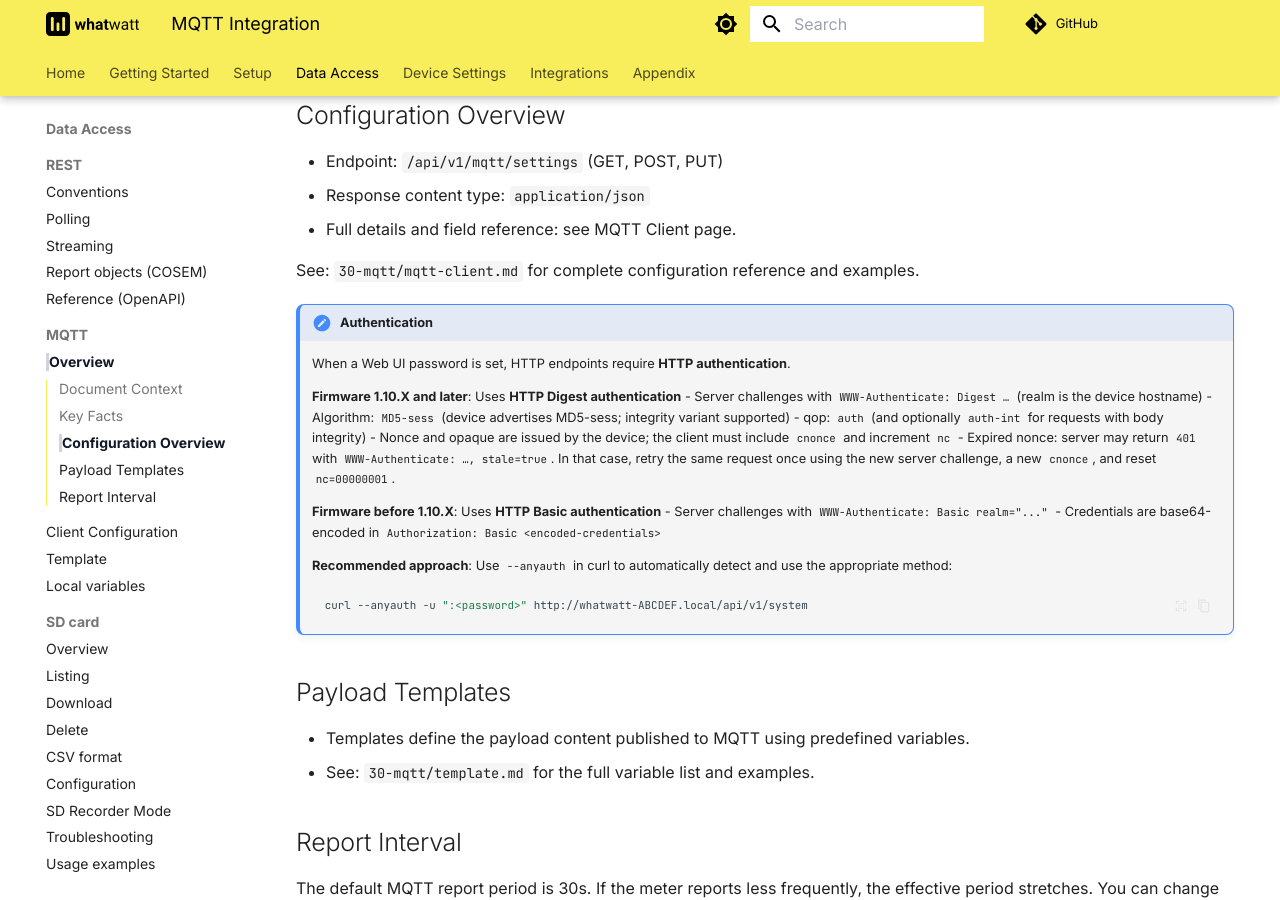
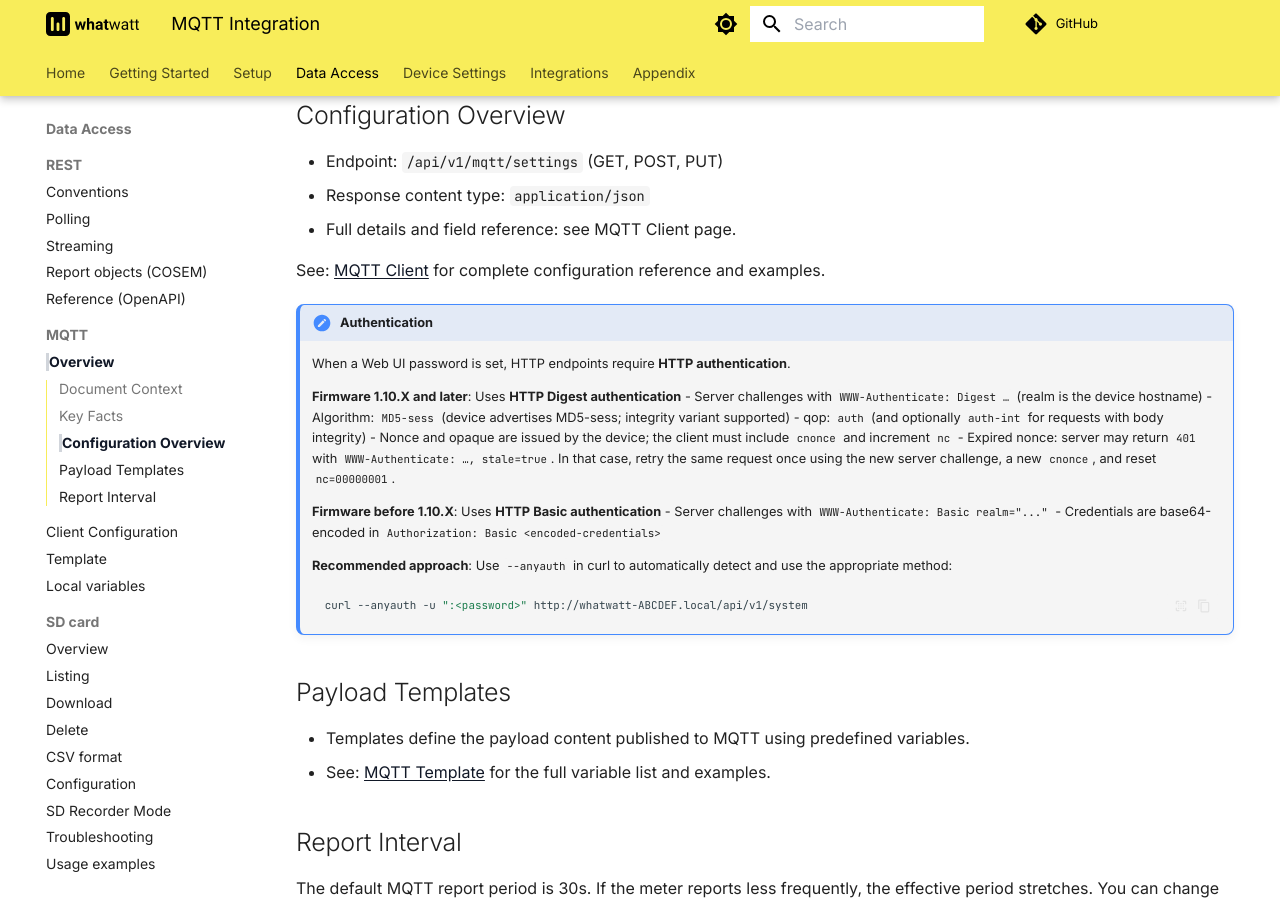
Before and after one commit to whatwatt-ch/whatwatt-go-documentation, an MkDocs documentation site: the page built from docs/30-mqtt/index.md, in a window 1280 px wide and 900 px high, scrolled down 995 px. Built offline with MkDocs 1.6.1 and Material for MkDocs 9.7.7, drawn with Linux system fonts in a browser that asks for light colours.

Commit message:
MQTT: refine index overview and client page after de-duplication

```diff
--- a/docs/30-mqtt/index.md
+++ b/docs/30-mqtt/index.md
@@ -63,14 +63,14 @@
 - Response content type: `application/json`
 - Full details and field reference: see MQTT Client page.
 
-See: `30-mqtt/mqtt-client.md` for complete configuration reference and examples.
+See: [MQTT Client](mqtt-client.md) for complete configuration reference and examples.
 
 --8<-- "../_partials/auth-note.md"
 
 ## Payload Templates
 
 - Templates define the payload content published to MQTT using predefined variables.
-- See: `30-mqtt/template.md` for the full variable list and examples.
+- See: [MQTT Template](template.md) for the full variable list and examples.
 
 ## Report Interval
 
--- a/docs/30-mqtt/mqtt-client.md
+++ b/docs/30-mqtt/mqtt-client.md
@@ -68,10 +68,9 @@
 
 ## Template & Variables
 
-See `30-mqtt/template.md` for the full variable list, examples, and guidance on quoting and substitution.
+See [MQTT Template](template.md) for the full variable list, examples, and guidance on quoting and substitution.
 
-> Tips
->
-> - Treat missing fields as unavailable; don’t assume zero means present.
-> - Quote text variables, don’t quote numeric variables in templates.
-> - Shortly after power‑on some values may be `null` or empty until available.
+!!! note "Tips"
+    - Treat missing fields as unavailable; don’t assume zero means present.
+    - Quote text variables, don’t quote numeric variables in templates.
+    - Shortly after power‑on some values may be `null` or empty until available.
```
